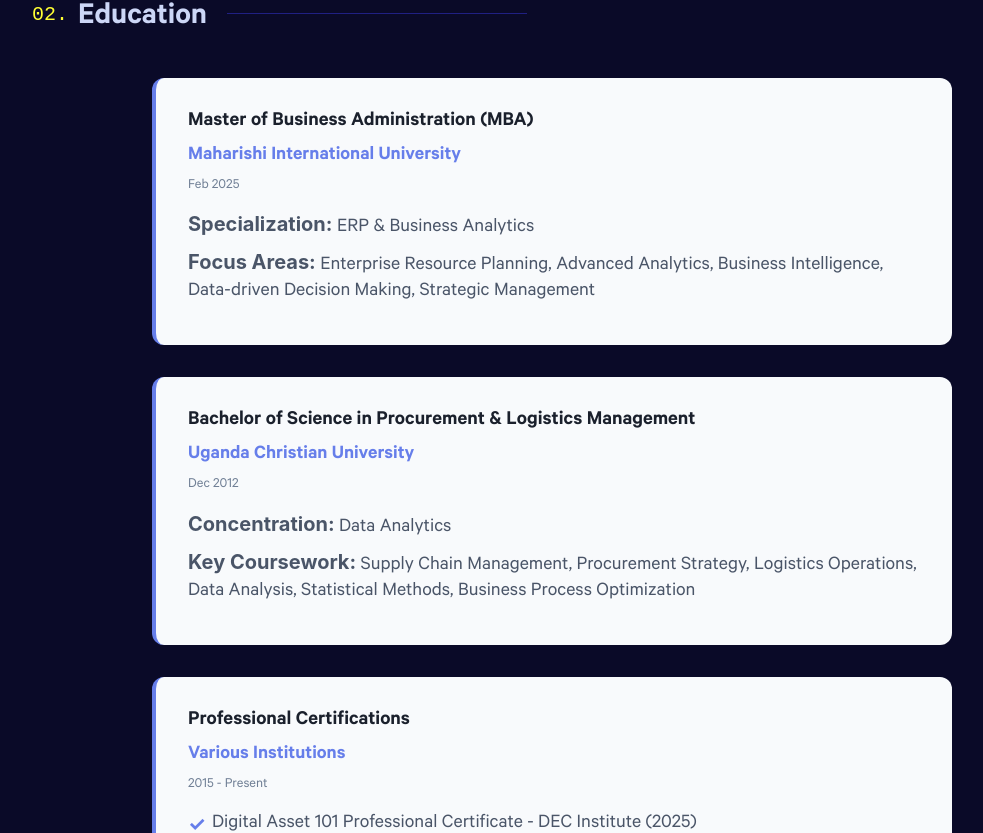
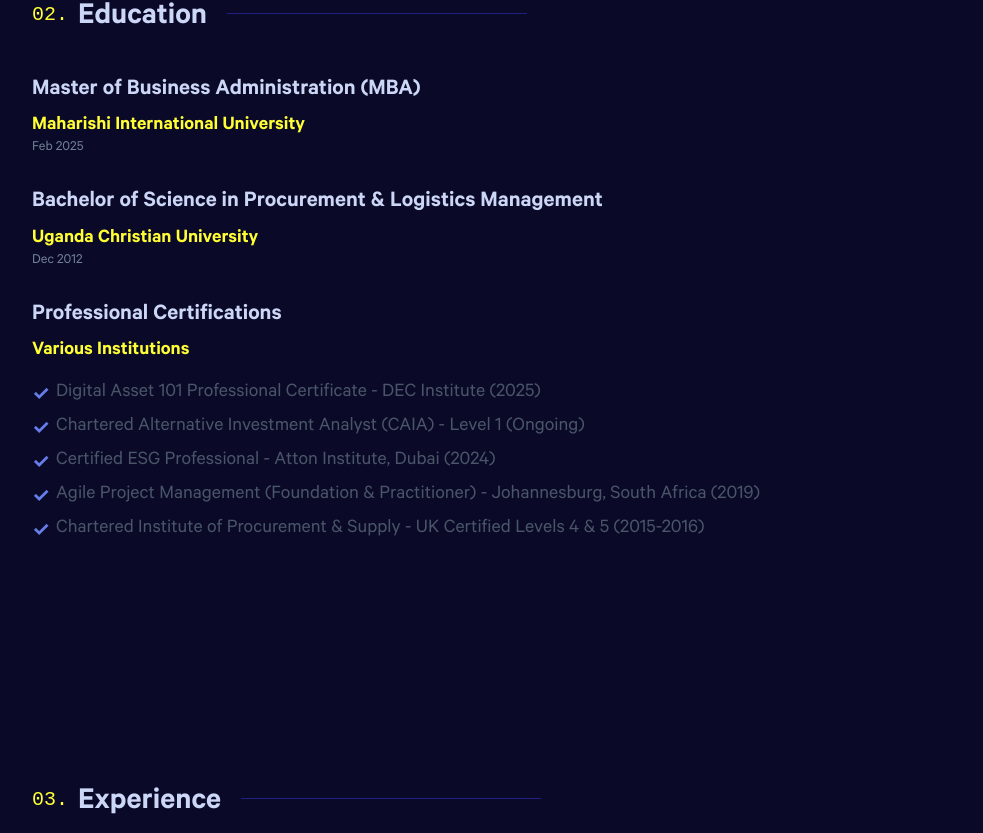
Before and after one commit to ArthurDavidEminat/arthur-david-eminat, a React (Vite) app: page / in a window 1280 px wide. Shown: the part 1708-2541 px from the top of the page, without its empty margins (88-1071 px from the left). Built offline with nearby package versions, Linux system fonts and the light colour scheme; a web font is replaced by a local one.

Commit message:
Update education page

```diff
--- a/src/Pages/EducationPage.tsx
+++ b/src/Pages/EducationPage.tsx
@@ -16,7 +16,7 @@
               </span>
               <span className="duration">Feb 2025</span>
             </div>
-            <div className="education-details">
+            {/* <div className="education-details">
               <p>
                 <strong>Specialization:</strong> ERP & Business Analytics
               </p>
@@ -25,7 +25,7 @@
                 Advanced Analytics, Business Intelligence, Data-driven Decision
                 Making, Strategic Management
               </p>
-            </div>
+            </div> */}
           </div>
 
           <div className="education-item">
@@ -36,7 +36,7 @@
               <span className="institution">Uganda Christian University</span>
               <span className="duration">Dec 2012</span>
             </div>
-            <div className="education-details">
+            {/* <div className="education-details">
               <p>
                 <strong>Concentration:</strong> Data Analytics
               </p>
@@ -45,14 +45,14 @@
                 Procurement Strategy, Logistics Operations, Data Analysis,
                 Statistical Methods, Business Process Optimization
               </p>
-            </div>
+            </div> */}
           </div>
 
           <div className="education-item">
             <div className="education-header">
               <h3 className="degree">Professional Certifications</h3>
               <span className="institution">Various Institutions</span>
-              <span className="duration">2015 - Present</span>
+              {/* <span className="duration">2015 - Present</span> */}
             </div>
             <div className="education-details">
               <ul className="certifications-list">
--- a/src/styles/EducationPage.css
+++ b/src/styles/EducationPage.css
@@ -3,17 +3,17 @@
   padding: 100px 0;
 }
 
-.education-timeline {
+/* .education-timeline {
   max-width: 800px;
   margin: 0 auto;
-}
+} */
 
 .education-item {
-  background: #f8fafc;
+  /* background: #f8fafc; */
   border-radius: 12px;
-  padding: 2rem;
+  /* padding: 2rem; */
   margin-bottom: 2rem;
-  border-left: 4px solid #667eea;
+  /* border-left: 4px solid #667eea; */
   transition: transform 0.3s ease;
 }
 
@@ -28,15 +28,21 @@
 }
 
 .degree {
-  color: #1a202c;
-  font-size: 1.3rem;
-  margin-bottom: 0.5rem;
+  margin: 0px 0px 10px;
+  font-weight: 600;
+  color: var(--lightest-slate);
+  line-height: 1.1;
 }
 
 .institution {
-  color: #667eea;
   font-weight: 600;
-  margin-bottom: 0.5rem;
+  display: inline-block;
+  text-decoration: none;
+  text-decoration-skip-ink: auto;
+  position: relative;
+  transition: var(--transition);
+  cursor: pointer;
+  color: var(--green);
 }
 
 .education-details p {
```
